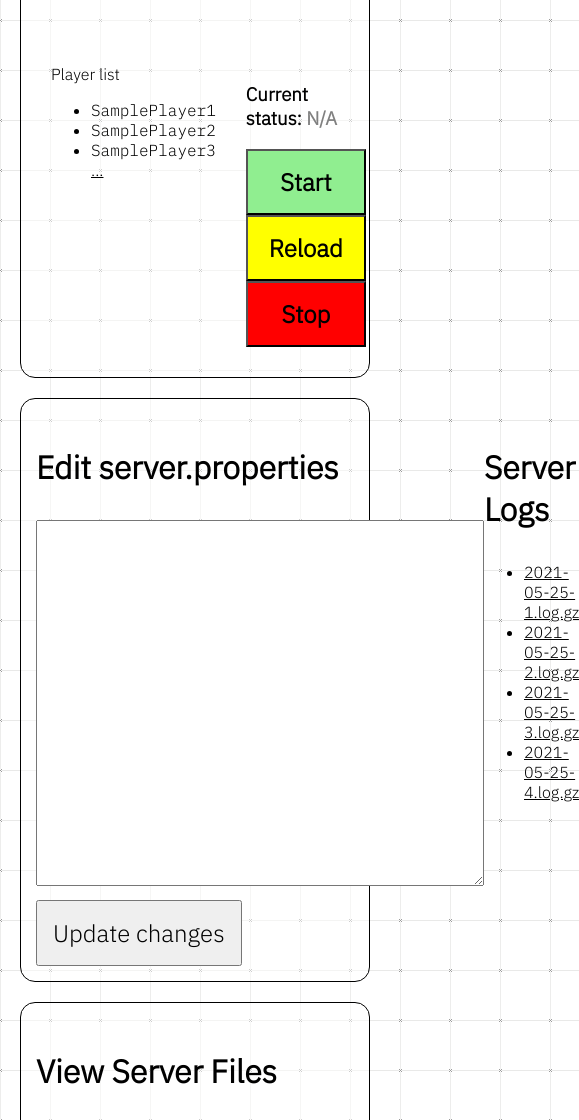
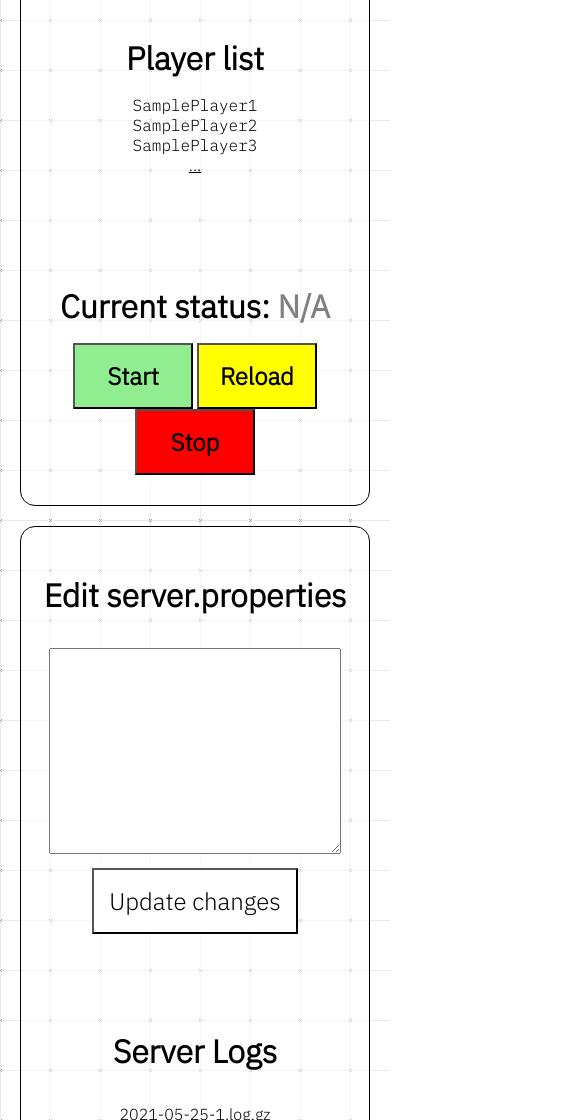
Before and after one commit to LakkieRicardo/Frontend-Projects, a website: page mc-server-manager/dashboard/index.html in a window 390 px wide. Shown: the part 880-2000 px from the top of the page, 579 px wide, since content can reach past the window. Drawn offline with Linux system fonts and the light colour scheme.

Commit message:
Mobile support

```diff
--- a/mc-server-manager/dashboard/index.html
+++ b/mc-server-manager/dashboard/index.html
@@ -50,7 +50,7 @@
                 </div>
             </div>
             <div class="info-grid--status-control">
-                <h3>Current status: <strong style="color: grey;">N/A</strong></h3>
+                <p>Current status: <strong style="color: grey;">N/A</strong></p>
                 <button class="server-status-control controller--start">Start</button>
                 <button class="server-status-control controller--reload">Reload</button>
                 <button class="server-status-control controller--stop">Stop</button>
@@ -61,7 +61,7 @@
     <div class="server-props-grid">
         <div class="props-grid--server-props">
             <h3>Edit <code>server.properties</code></h3>
-            <textarea class="server-props" cols="60" rows="20"></textarea><br />
+            <textarea class="server-props"></textarea><br />
             <button class="btn-update-server-props">Update changes</button>
         </div>
         <div class="props-grid--logs">
--- a/mc-server-manager/scss/dashboard.scss
+++ b/mc-server-manager/scss/dashboard.scss
@@ -1,19 +1,33 @@
-.server-info {
+/*
+Messy code; still has to be cleaned up and/or redone
+*/
+
+@mixin page-section {
     margin: 20px;
     padding: 15px;
     border-radius: 15px;
     border: 1px solid black;
+}
+
+.server-info {
+    @include page-section;
     max-width: 100%;
     background: rgba(255, 255, 255, 0.5);
 }
 
 .server-title h1 {
     font-size: 96px;
+    @media (max-width: 700px) {
+        font-size: 64px;
+    }
 }
 
 .server-info-grid {
     display: grid;
     grid-template-columns: 1fr 1fr;
+    @media (max-width: 700px) {
+        grid-template-columns: 1fr;
+    }
     max-width: 100%;
     grid-row-gap: 4em;
 }
@@ -25,6 +39,9 @@
 .info-grid--motd {
     grid-column: 1 / span 1;
     grid-row: 1 / span 1;
+    @media (max-width: 700px) {
+        text-align: center;
+    }
 
     span {
         font-size: 32px;
@@ -35,6 +52,11 @@
 .info-grid--active-user {
     grid-column: 2 / span 1;
     grid-row: 1 / span 1;
+    @media (max-width: 700px) {
+        grid-column: 1 / span 1;
+        grid-row: 2 / span 1;
+        text-align: center;
+    }
     font-size: 32px;
 
     .active-user-label {
@@ -49,6 +71,16 @@
 .info-grid--players {
     grid-column: 1 / span 1;
     grid-row: 2 / span 1;
+    @media (max-width: 700px) {
+        grid-column: 1 / span 1;
+        grid-row: 3 / span 1;
+        text-align: center;
+    }
+
+    span {
+        font-size: 32px;
+        font-weight: bold;
+    }
 
     .player-entry {
         font-family: 'IBM Plex Mono', monospace;
@@ -57,9 +89,33 @@
     .player-entry-ellipse {
         color: black;
     }
+
+    @media (max-width: 700px) {
+        ul {
+            list-style-type: none;
+            padding-left: 0;
+        }
+    }
 }
 
 .info-grid--status-control {
+
+    grid-column: 2 / span 1;
+    grid-row: 2 / span 1;
+    @media (max-width: 700px) {
+        grid-column: 1 / span 1;
+        grid-row: 4 / span 1;
+        text-align: center;
+    }
+
+    p {
+        font: {
+            size: 32px;
+            weight: bold;
+        }
+        margin-bottom: 16px;
+        margin-top: 0;
+    }
 
     .server-status-control {
         padding: 15px;
@@ -97,12 +153,12 @@
 }
 
 .server-props-grid {
-    margin: 20px;
-    padding: 15px;
-    border-radius: 15px;
-    border: 1px solid black;
+    @include page-section;
     display: grid;
     grid-template-columns: 1fr 1fr;
+    @media (max-width: 700px) {
+        grid-template-columns: 1fr;
+    }
     grid-row-gap: 4em;
     max-width: 100%;
     background: rgba(255, 255, 255, 0.5);
@@ -114,10 +170,25 @@
     min-width: 120px;
     margin-top: 10px;
     cursor: pointer;
+    background: white;
+}
+
+.server-props {
+    width: 75%;
+    @media (max-width: 700px) {
+        width: 90%;
+    }
+    min-height: 200px;
+    font-family: 'IBM Plex Mono', monospace;
 }
 
 .props-grid--server-props {
     grid-column: 1 / span 1;
+    grid-row: 1 / span 1;
+    @media (max-width: 700px) {
+        text-align: center;
+    }
+
     h3 {
         font-size: 32px;
         font-weight: bold;
@@ -126,18 +197,28 @@
 
 .props-grid--logs {
     grid-column: 2 / span 1;
+    grid-row: 1 / span 1;
+    @media (max-width: 700px) {
+        grid-column: 1 / span 1;
+        grid-row: 2 / span 1;
+        text-align: center;
+    }
 
     h3 {
         font-size: 32px;
         font-weight: bold;
     }
+
+    @media (max-width: 700px) {
+        ul {
+            list-style-type: none;
+            padding-left: 0;
+        }
+    }
 }
 
 .server-file-list {
-    margin: 20px;
-    padding: 15px;
-    border-radius: 15px;
-    border: 1px solid black;
+    @include page-section;
     max-width: 100%;
     background: rgba(255, 255, 255, 0.5);
 
@@ -159,7 +240,3 @@
     margin: 20px;
     text-align: center;
 }
-
-/*
-To-do: stack components vertically if screen size < 700px
-*/
```
Also changed, not shown: mc-server-manager/planning.md (+1 -1 lines), mc-server-manager/css/dashboard.css, 1 other file.
